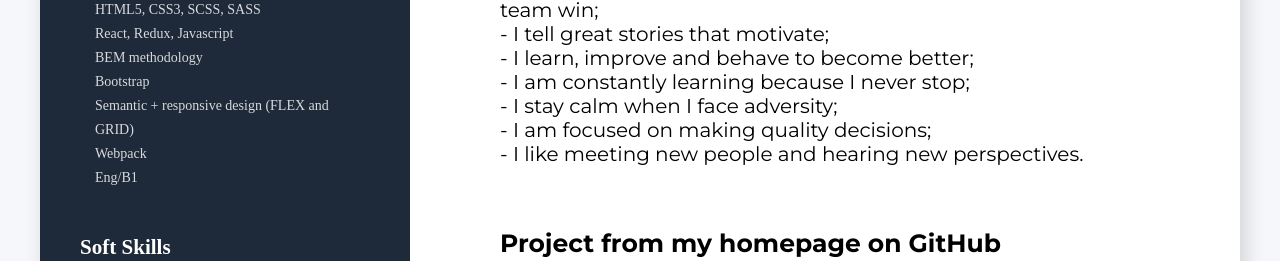
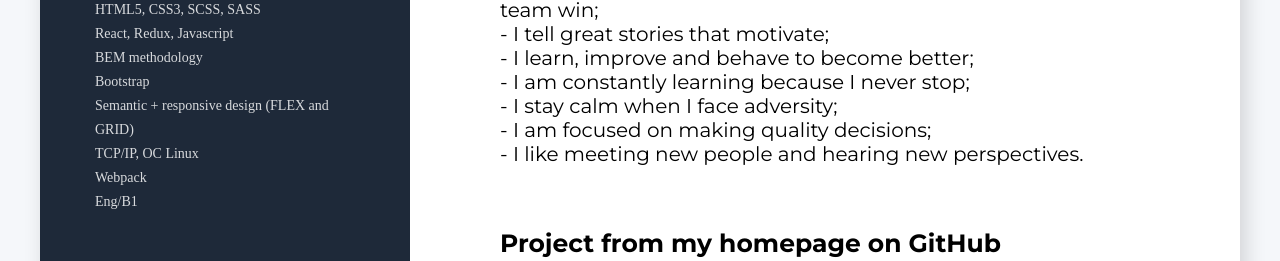
Before and after one commit to Shkirenkoroma/CVforHR, a plain HTML site: page index.html in a window 1280 px wide. Shown: the part 539-800 px from the top of the page. Drawn offline with Linux system fonts and the light colour scheme.

Commit message:
addSkills

```diff
--- a/index.html
+++ b/index.html
@@ -31,6 +31,7 @@
                         <li class="tech-skill-item"><span class="tech-skills-text">BEM methodology</span></li>
                         <li class="tech-skill-item"><span class="tech-skills-text">Bootstrap</span></li>
                         <li class="tech-skill-item"><span class="tech-skills-text">Semantic + responsive design (FLEX and GRID)</span></li>
+                        <li class="tech-skill-item"><span class="tech-skills-text">TCP/IP, OC Linux</span></li>
                         <li class="tech-skill-item"><span class="tech-skills-text">Webpack</span></li>
                         <li class="tech-skill-item"><span class="tech-skills-text">Eng/B1</span></li>
                     </ul>
```
